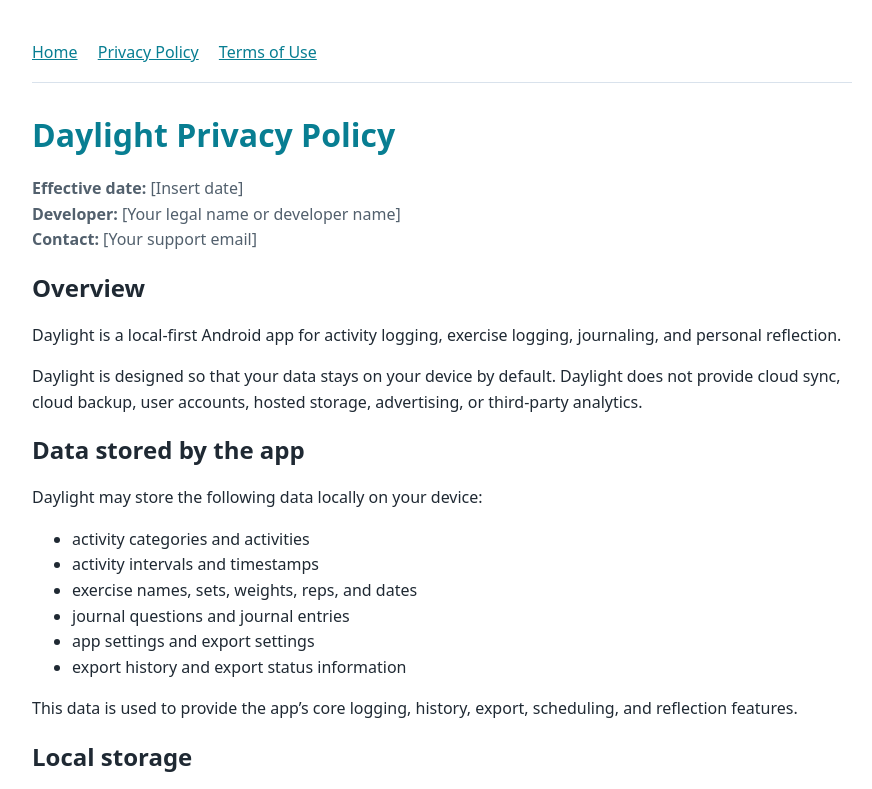
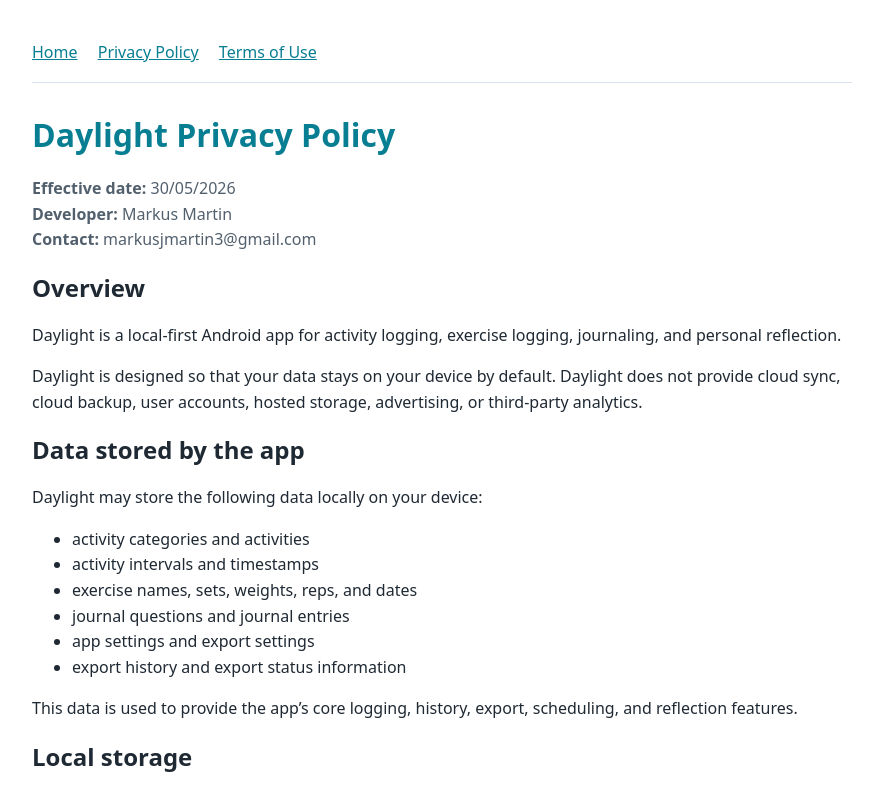
Before and after one commit to Markus-Martin/Daylight-Policies, a plain HTML site: page privacy.html in a window 1280 px wide. Shown: the top 789 px of the page, without its empty margins (198-1070 px from the left). Drawn offline with Linux system fonts and the light colour scheme.

Commit message:
Update privacy.html

```diff
--- a/privacy.html
+++ b/privacy.html
@@ -101,9 +101,9 @@
 
     <h1>Daylight Privacy Policy</h1>
 
-    <p class="meta"><strong>Effective date:</strong> [Insert date]<br>
-    <strong>Developer:</strong> [Your legal name or developer name]<br>
-    <strong>Contact:</strong> [Your support email]</p>
+    <p class="meta"><strong>Effective date:</strong> 30/05/2026<br>
+    <strong>Developer:</strong> Markus Martin<br>
+    <strong>Contact:</strong> markusjmartin3@gmail.com</p>
 
     <h2>Overview</h2>
     <p>
```
